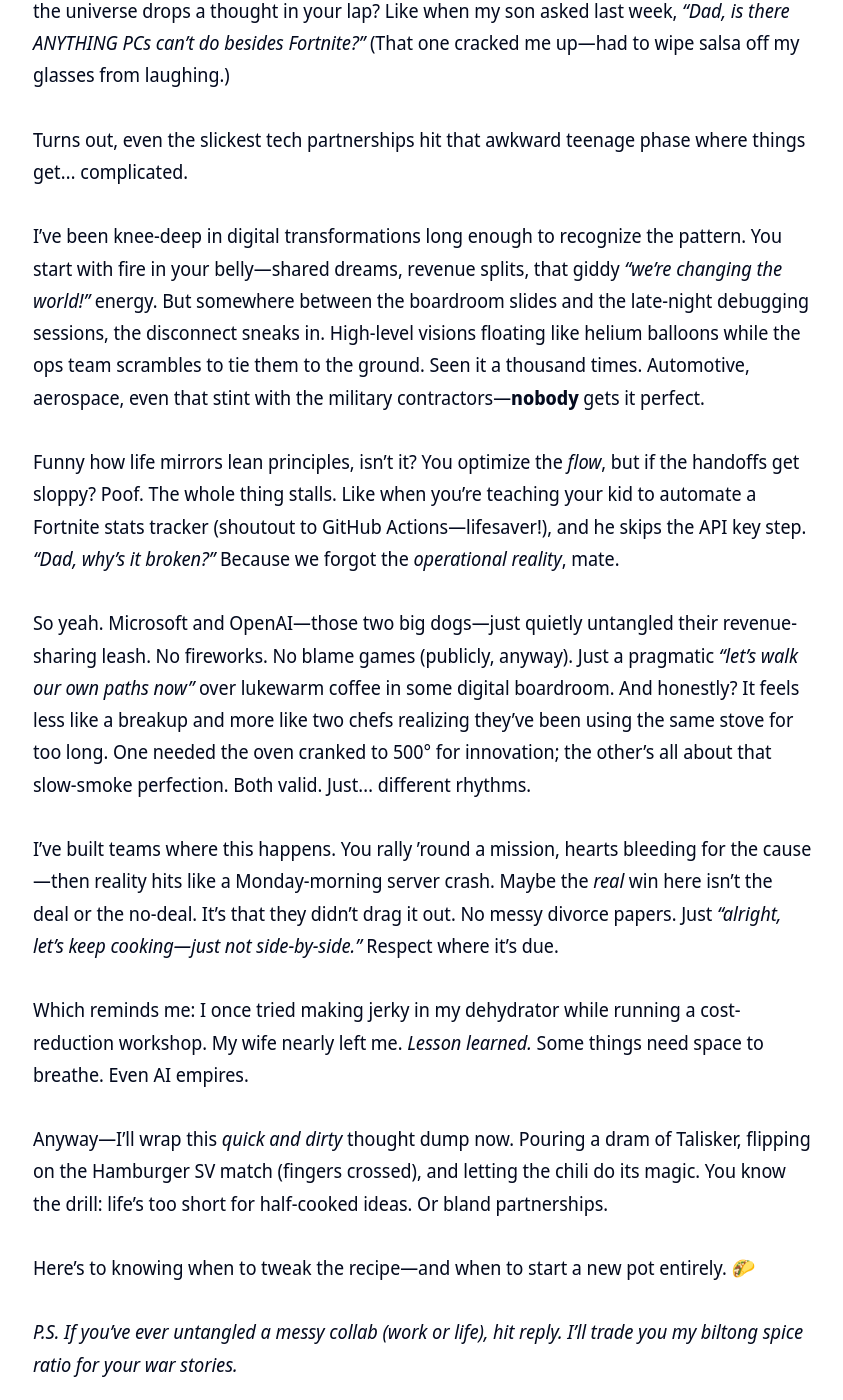
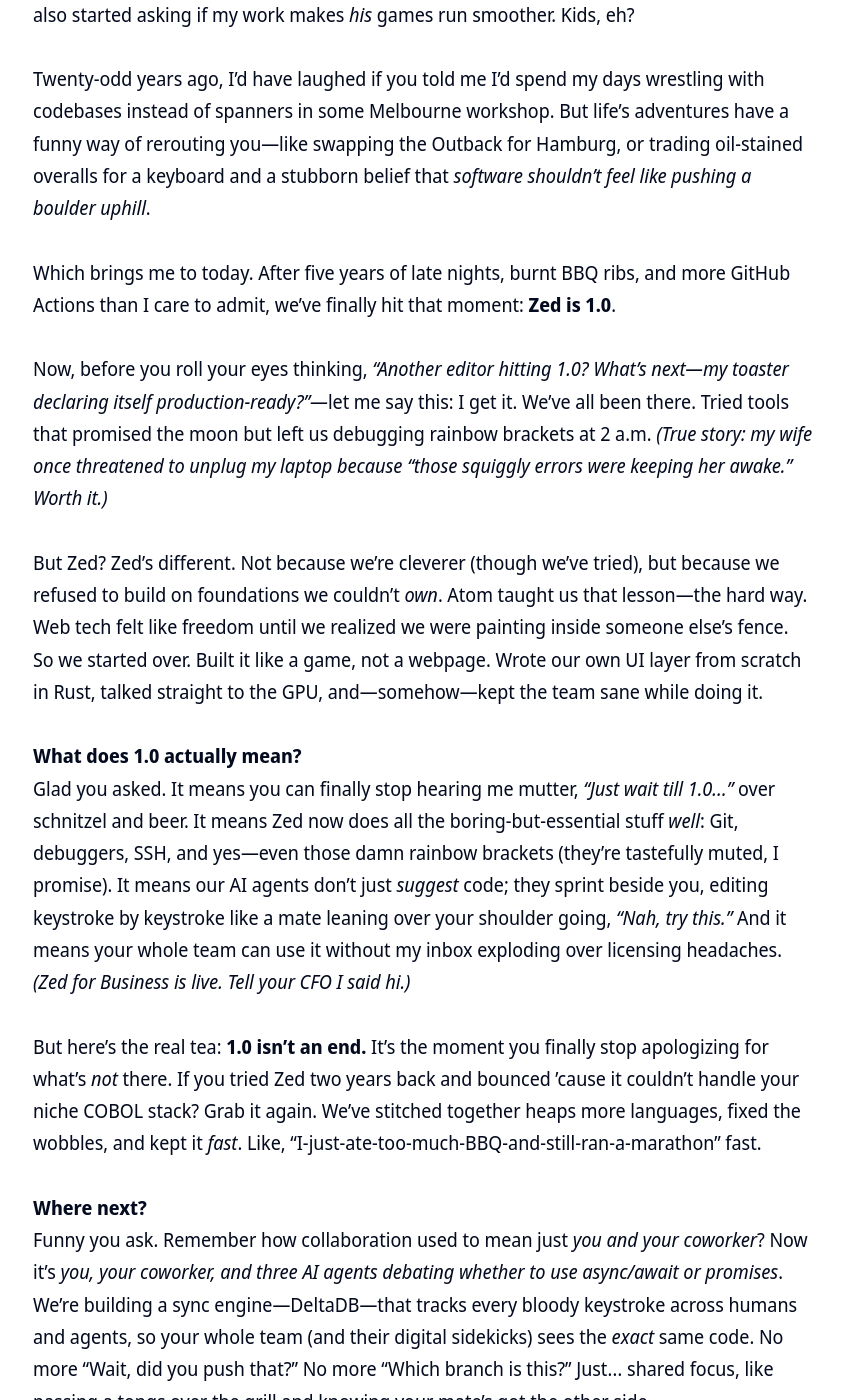
Before and after one commit to clintjb/clintjb.github.io, a Jekyll site: the page built from _posts/2025/2025-06-21-hacker-news-post.md, in a window 1280 px wide and 1400 px high, scrolled down 1336 px. Shown: the whole window, without its empty margins (217-1060 px from the left). Built offline with Jekyll 4.4.1, drawn with Linux system fonts in a browser that asks for light colours; nearby versions of some CDN libraries; some of the changed text lies outside the part shown.

Commit message:
Updated Weekly Post

```diff
--- a/_posts/2025/2025-06-21-hacker-news-post.md
+++ b/_posts/2025/2025-06-21-hacker-news-post.md
@@ -11,26 +11,37 @@ image: '/images/posts/2025/weekly.jpg'
 ---
 ![](/images/posts/2025/weekly.jpg)
 
-_⚠️ **THIS POST IS GENERATED WITH LLMs**: This post is newly generated a few times a week based on trending articles from hacker news. It takes the tone of my writing style, takes the topic from Hacker News - throws in some LLM magic and generates this post. Please be aware I don't read what gets generated here - it means I may agree, I may not - its a crap shoot - its not meant to be an opinion piece but merely [an experiment](https://github.com/clintjb/Weekly-Post) with the services from [OpenRouter](https://openrouter.ai) - last updated Tuesday 28 April 2026_
+_⚠️ **THIS POST IS GENERATED WITH LLMs**: This post is newly generated a few times a week based on trending articles from hacker news. It takes the tone of my writing style, takes the topic from Hacker News - throws in some LLM magic and generates this post. Please be aware I don't read what gets generated here - it means I may agree, I may not - its a crap shoot - its not meant to be an opinion piece but merely [an experiment](https://github.com/clintjb/Weekly-Post) with the services from [OpenRouter](https://openrouter.ai) - last updated Friday 01 May 2026_
 
-## When Partnerships Sizzle Out Like Overcooked Brisket
+## Another Monday, Another Milestone (and Yes, There’s Whisky Involved)
 
-Stirring my *over-the-top* chili this morning—the method where the meat bathes directly in the simmering pot for half the cook time (makes **all** the difference, honestly; not an easy achievement to convince the family of that!)—my brain wandered to something that felt oddly familiar. You know those moments when you’re elbow-deep in onions and suddenly the universe drops a thought in your lap? Like when my son asked last week, *"Dad, is there ANYTHING PCs can’t do besides Fortnite?"* (That one cracked me up—had to wipe salsa off my glasses from laughing.)
+Well, here we are again—staring at the screen on a quiet Monday morning, coffee cooling beside me while my son’s *actual* Fortnite victory dance echoes from the living room. Turns out when he’s not busy lecturing me on why "chests" matter more than "supply drops," he’s also started asking if my work makes *his* games run smoother. Kids, eh?
 
-Turns out, even the slickest tech partnerships hit that awkward teenage phase where things get… complicated.
+Twenty-odd years ago, I’d have laughed if you told me I’d spend my days wrestling with codebases instead of spanners in some Melbourne workshop. But life’s adventures have a funny way of rerouting you—like swapping the Outback for Hamburg, or trading oil-stained overalls for a keyboard and a stubborn belief that *software shouldn’t feel like pushing a boulder uphill*.
 
-I’ve been knee-deep in digital transformations long enough to recognize the pattern. You start with fire in your belly—shared dreams, revenue splits, that giddy *"we’re changing the world!"* energy. But somewhere between the boardroom slides and the late-night debugging sessions, the disconnect sneaks in. High-level visions floating like helium balloons while the ops team scrambles to tie them to the ground. Seen it a thousand times. Automotive, aerospace, even that stint with the military contractors—**nobody** gets it perfect.
+Which brings me to today. After five years of late nights, burnt BBQ ribs, and more GitHub Actions than I care to admit, we’ve finally hit that moment: **Zed is 1.0**.
 
-Funny how life mirrors lean principles, isn’t it? You optimize the *flow*, but if the handoffs get sloppy? Poof. The whole thing stalls. Like when you’re teaching your kid to automate a Fortnite stats tracker (shoutout to GitHub Actions—lifesaver!), and he skips the API key step. *"Dad, why’s it broken?"* Because we forgot the *operational reality*, mate.
+Now, before you roll your eyes thinking, *"Another editor hitting 1.0? What’s next—my toaster declaring itself production-ready?"*—let me say this: I get it. We’ve all been there. Tried tools that promised the moon but left us debugging rainbow brackets at 2 a.m. *(True story: my wife once threatened to unplug my laptop because “those squiggly errors were keeping her awake.” Worth it.)*
 
-So yeah. Microsoft and OpenAI—those two big dogs—just quietly untangled their revenue-sharing leash. No fireworks. No blame games (publicly, anyway). Just a pragmatic *"let’s walk our own paths now"* over lukewarm coffee in some digital boardroom. And honestly? It feels less like a breakup and more like two chefs realizing they’ve been using the same stove for too long. One needed the oven cranked to 500° for innovation; the other’s all about that slow-smoke perfection. Both valid. Just… different rhythms.
+But Zed? Zed’s different. Not because we’re cleverer (though we’ve tried), but because we refused to build on foundations we couldn’t *own*. Atom taught us that lesson—the hard way. Web tech felt like freedom until we realized we were painting inside someone else’s fence. So we started over. Built it like a game, not a webpage. Wrote our own UI layer from scratch in Rust, talked straight to the GPU, and—somehow—kept the team sane while doing it.
 
-I’ve built teams where this happens. You rally ’round a mission, hearts bleeding for the cause—then reality hits like a Monday-morning server crash. Maybe the *real* win here isn’t the deal or the no-deal. It’s that they didn’t drag it out. No messy divorce papers. Just *"alright, let’s keep cooking—just not side-by-side."* Respect where it’s due.
+**What does 1.0 actually mean?**
+Glad you asked. It means you can finally stop hearing me mutter, *“Just wait till 1.0…”* over schnitzel and beer. It means Zed now does all the boring-but-essential stuff *well*: Git, debuggers, SSH, and yes—even those damn rainbow brackets (they’re tastefully muted, I promise). It means our AI agents don’t just *suggest* code; they sprint beside you, editing keystroke by keystroke like a mate leaning over your shoulder going, *“Nah, try this.”* And it means your whole team can use it without my inbox exploding over licensing headaches. *(Zed for Business is live. Tell your CFO I said hi.)*
 
-Which reminds me: I once tried making jerky in my dehydrator while running a cost-reduction workshop. My wife nearly left me. *Lesson learned.* Some things need space to breathe. Even AI empires.
+But here’s the real tea: **1.0 isn’t an end.** It’s the moment you finally stop apologizing for what’s *not* there. If you tried Zed two years back and bounced ’cause it couldn’t handle your niche COBOL stack? Grab it again. We’ve stitched together heaps more languages, fixed the wobbles, and kept it *fast*. Like, “I-just-ate-too-much-BBQ-and-still-ran-a-marathon” fast.
 
-Anyway—I’ll wrap this *quick and dirty* thought dump now. Pouring a dram of Talisker, flipping on the Hamburger SV match (fingers crossed), and letting the chili do its magic. You know the drill: life’s too short for half-cooked ideas. Or bland partnerships.
+**Where next?**
+Funny you ask. Remember how collaboration used to mean just *you and your coworker*? Now it’s *you, your coworker, and three AI agents debating whether to use async/await or promises*. We’re building a sync engine—DeltaDB—that tracks every bloody keystroke across humans and agents, so your whole team (and their digital sidekicks) sees the *exact* same code. No more “Wait, did you push that?” No more “Which branch is this?” Just… shared focus, like passing a tongs over the grill and knowing your mate’s got the other side.
 
-Here’s to knowing when to tweak the recipe—and when to start a new pot entirely. 🌮
+*(Side note: This only works ’cause we own the stack down to the metal. You can’t bolt this onto a browser. Ask me how I know.)*
 
-*P.S. If you’ve ever untangled a messy collab (work or life), hit reply. I’ll trade you my biltong spice ratio for your war stories.*
+**So why does this matter?**
+Because I’m tired of tools that *feel* heavy. Tired of editors that treat performance like an afterthought. Tired of watching brilliant people waste hours fighting their own workflow instead of building cool stuff. Zed’s never “done”—we’ll ship updates weekly, same as always—but today? Today it *works*. Like a well-honed knife. Like a recipe that’s been tweaked for twenty years ’til it’s stupidly good.
+
+Oh, and that BBQ analogy? Yeah. We treated Zed like my “over the top” chili recipe: slow-cooked the fundamentals first (performance, collaboration), *then* layered on flavor (AI, integrations). The meat—ahem, *the experience*—just hits different when you respect the craft from the ground up.
+
+Anyway. The point is: **grab a drink, fire up Zed, and build something that doesn’t suck.** If it makes your workflow smoother, or lets you finish work in time for dinner with your kids? That’s the win. That’s why we started.
+
+Now if you’ll excuse me—I’ve got a date with a dehydrator and some biltong. My son insists we need “Fortnite-themed jerky” for his next stream. Priorities, right? 🌮
+
+*P.S. Try Zed. If it’s not the editor you’ve been hunting for, let me know—I’ll personally send you my BBQ rub recipe. (No promises on the jerky.)*
```
Also changed, not shown: images/posts/2025/weekly.jpg.
